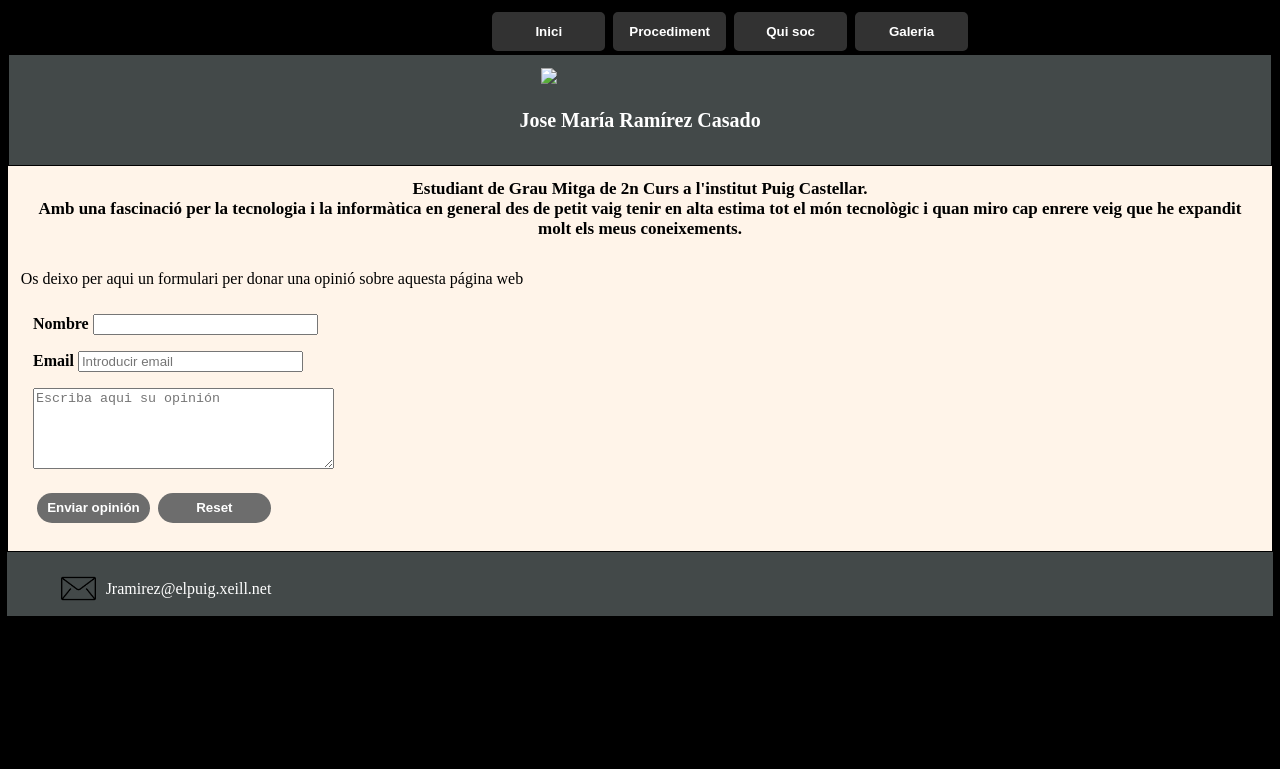
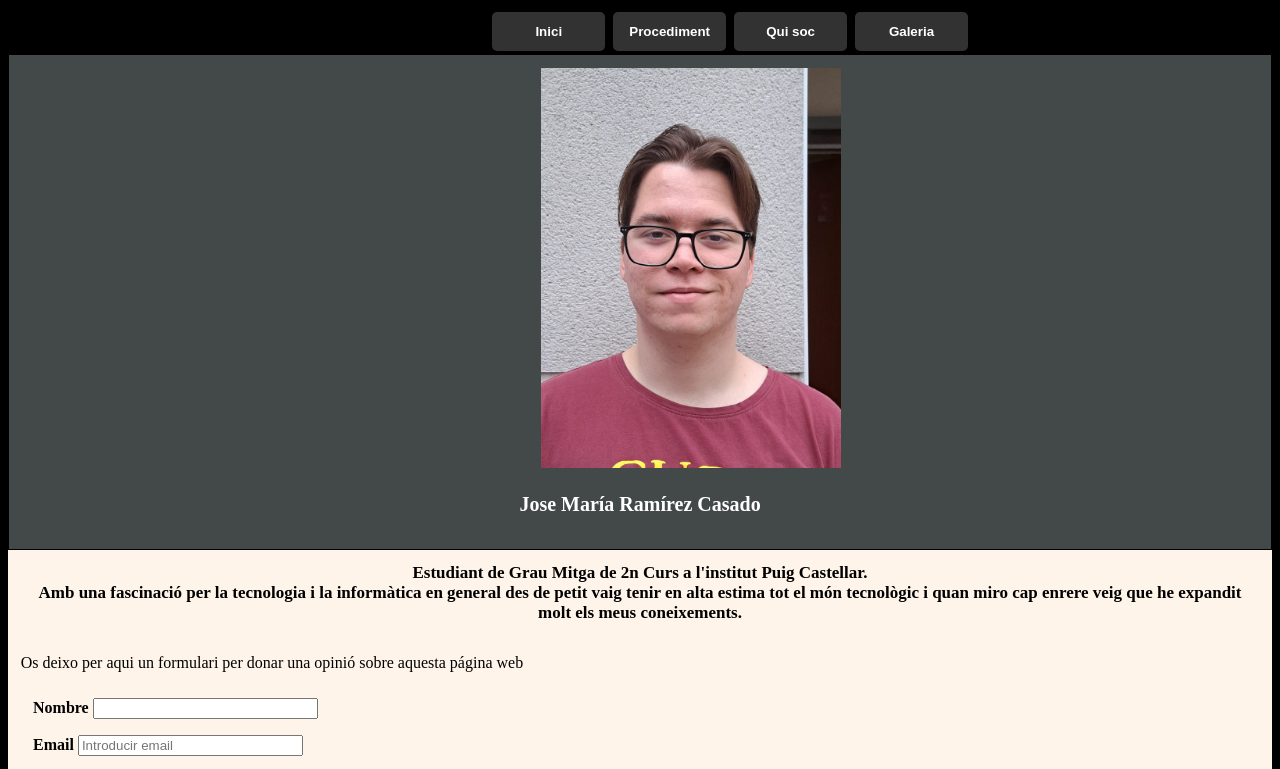
Before and after one commit to Shirusima/RACCOON-PI, a plain HTML site: page quiensoy.html in a window 1280 px wide. Shown: the top 769 px of the page. Drawn offline with Linux system fonts and the light colour scheme.

Commit message:
Update quiensoy.html
eliminado la dirección a la carpeta

```diff
--- a/quiensoy.html
+++ b/quiensoy.html
@@ -14,7 +14,7 @@
         <button onclick="window.location.href = 'index.html';">Inici</button><button onclick="window.location.href = 'procedimiento.html';">Procediment</button><button onclick="window.location.href = 'quiensoy.html';">Qui soc</button><button onclick="window.location.href = 'galeria.html';">Galeria</button>
      </div>
      <div class="foto">
-        <img class="Carnet" src="img/JOSE.jpeg">
+        <img class="Carnet" src="JOSE.jpeg">
         <p class="nombre">Jose María Ramírez Casado</p>
     </div>
      <div class="textosoy">
```
